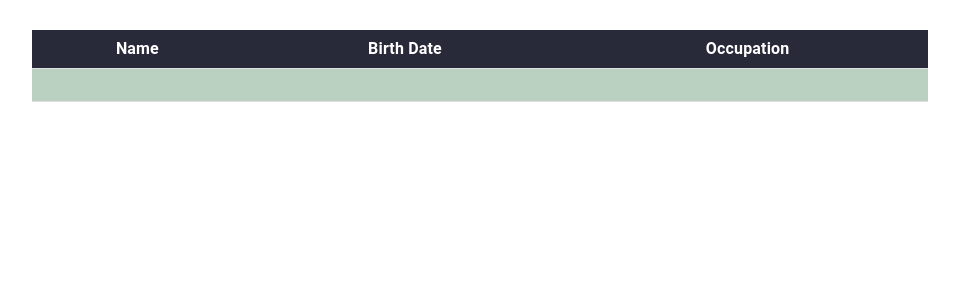
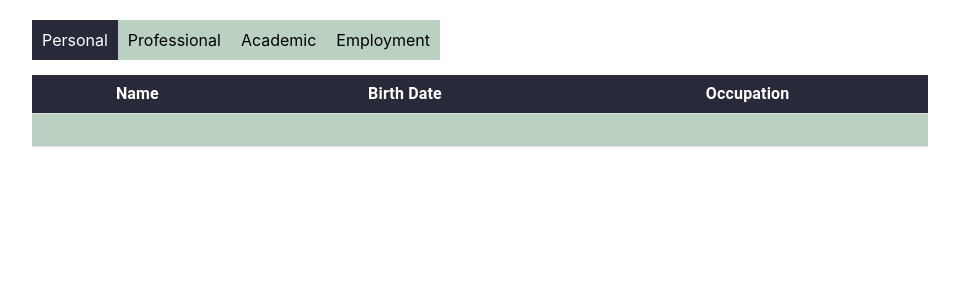
Before and after one commit to sachinrao-dev/employee-detail-using-typescript, a React (Create React App) app: page /users/1/personal in a window 1280 px wide. Shown: the top 300 px of the page, without its empty margins (160-1119 px from the left). Built offline with nearby package versions, Linux system fonts and the light colour scheme.

Commit message:
impplement in navbar

```diff
--- /dev/null
+++ b/src/Components/NabBar.tsx
@@ -0,0 +1,19 @@
+import React from "react";
+import { NavLink, Outlet, useParams } from "react-router-dom";
+import useStyle from "./Style/NavBarStyle";
+
+function NavBar() {
+  const { userId } = useParams();
+  const classes = useStyle();
+  return (
+    <div className={classes.navBar}>
+      <NavLink className={classes.nav} to={`/users/${userId}/personal`}>Personal</NavLink>
+      <NavLink className={classes.nav} to={`/users/${userId}/professional`}>Professional</NavLink>
+      <NavLink className={classes.nav} to={`/users/${userId}/academic`}>Academic</NavLink>
+      <NavLink className={classes.nav} to={`/users/${userId}/employment`}>Employment</NavLink>
+      <Outlet />
+    </div>
+  );
+}
+
+export default NavBar;
--- /dev/null
+++ b/src/Components/Style/NavBarStyle.ts
@@ -0,0 +1,20 @@
+import { makeStyles } from "@mui/styles";
+
+const useStyle = makeStyles({
+  navBar: {
+    marginBottom: "25px !important",
+    "& a.active": {
+      background: "#282A3A",
+      color: "white",
+    },
+  },
+  nav: {
+    textDecoration: "none",
+    color: "black",
+    background: "#BAD1C2",
+    padding: "10px",
+
+  },
+});
+
+export default useStyle;
--- a/src/Components/UseInfo/PersonalInfo.tsx
+++ b/src/Components/UseInfo/PersonalInfo.tsx
@@ -11,6 +11,7 @@ import {
 } from "@mui/material";
 import useStyle from "../Style/DashboardStyle";
 import EmployeeFetchData from "../Constant/EmployeeFetchData";
+import NavBar from "../NabBar";
 
 
 function PersonalInfo(): JSX.Element {
@@ -35,6 +36,7 @@ function PersonalInfo(): JSX.Element {
 
   return (
     <div className={classes.tableContainer}>
+      <NavBar />
       <TableContainer>
         <Table>
           <TableHead>
```
